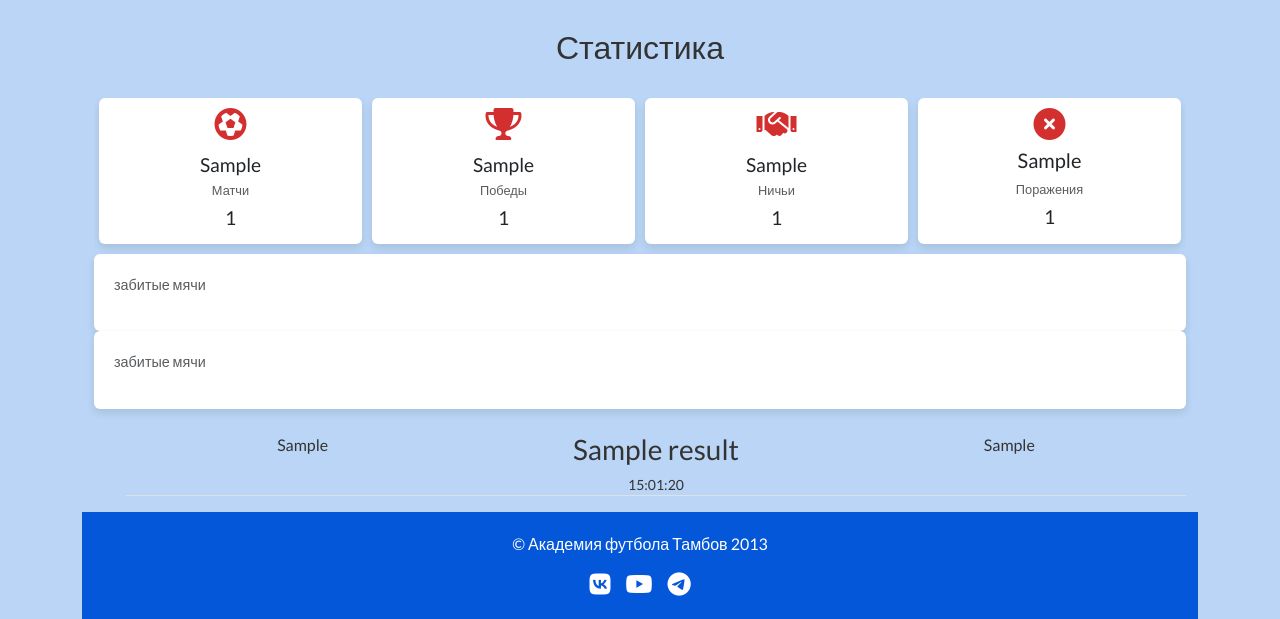
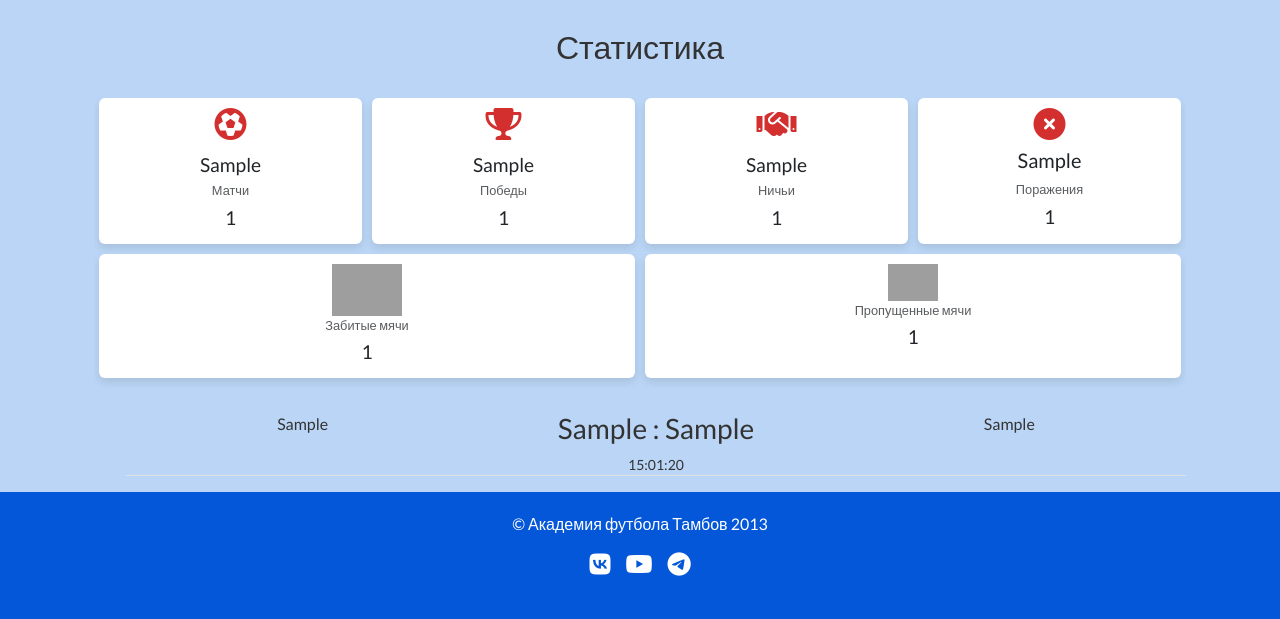
Before and after one commit to mininik08inv/team_site, a Django app: template football_team/team/templates/team/match_list.html in a window 1280 px wide. Shown: the part 346-965 px from the top of the page. After the commit the page ends 922 px from the top, so only its background shows below. Run offline with Django 3.2, Linux system fonts and the light colour scheme; the template is opened without the code that fills it: most values are stand-ins (such as "Sample title", 1, 10 or a date in 2020); grey boxes are pictures that could not be loaded.

Commit message:
Переработка страницы прошедших матчей

```diff
--- a/football_team/static/css/styles.css
+++ b/football_team/static/css/styles.css
@@ -45,7 +45,6 @@
 }
 
 .footer {
-    position: sticky;
     background-color: #0457D9;
     color: #fff;
     padding: 20px 0;
--- /dev/null
+++ b/football_team/team/templates/team/match_detail.html
@@ -0,0 +1,5 @@
+{% extends 'base.html' %}
+{% load static %}
+
+{% block content %}
+{% endblock %}
--- a/football_team/team/templates/team/match_list.html
+++ b/football_team/team/templates/team/match_list.html
@@ -41,14 +41,20 @@
             </div>
         </div>
     </div>
+    <div class="stats-container">
         <div class="card">
             <div class="card-body">
-            <p class="text-muted small">забитые мячи </p>
+                <img src="{% static 'img/icons/goal_1.png' %}" alt="" width="70">
+                <p class="text-muted small">Забитые мячи </p>
+                <h3>{{ total_goals_scored }}</h3>
             </div>
         </div>
         <div class="card">
             <div class="card-body">
-            <p class="text-muted small">забитые мячи </p>
+                <img src="{% static 'img/icons/goals_conceded.png' %}" alt="" width="50">
+                <p class="text-muted small">Пропущенные мячи </p>
+                <h3>{{ total_goals_conceded }}</h3>
+            </div>
         </div>
     </div>
     <br>
@@ -66,7 +72,7 @@
                         {{ match.first_team }}
                     </div>
                     <div class="col text-center">
-                        <div class="h3">{{ match.result }}</div>
+                        <div class="h3">{{ match.goals_scored }} : {{ match.goals_conceded }}</div>
                         <div class="small">{{ match.date|date:"d:m:y" }}</div>
                     </div>
                     <div class="col text-center">
@@ -77,6 +83,5 @@
         </li>
         {% endfor %}
     </ul>
-
-
+</div>
 {% endblock %}
--- a/football_team/templates/base.html
+++ b/football_team/templates/base.html
@@ -39,7 +39,7 @@
         <!-- Логотип и название слева -->
         <a href="{% url 'team_detail' %}" class="navbar-brand d-flex align-items-center">
             <img src="{% static 'img/logo.png' %}" alt="" width="40">
-            <img src="{% static 'img/AFTambov-logo.png' %}" alt="logo" style=" max-width:100%;">
+            <img src="{% static 'img/AFTambov-logo.png' %}" alt="logo" style="height: auto; max-width:100%;">
         </a>
         <!--        <a class="navbar-brand" href="{% url 'team_detail' %}">Академия футбола Тамбов 2013</a>-->
 
```
Also changed, not shown: football_team/team/views.py (+7 -1 lines). Lines whose indentation alone changed are shown as unchanged.
